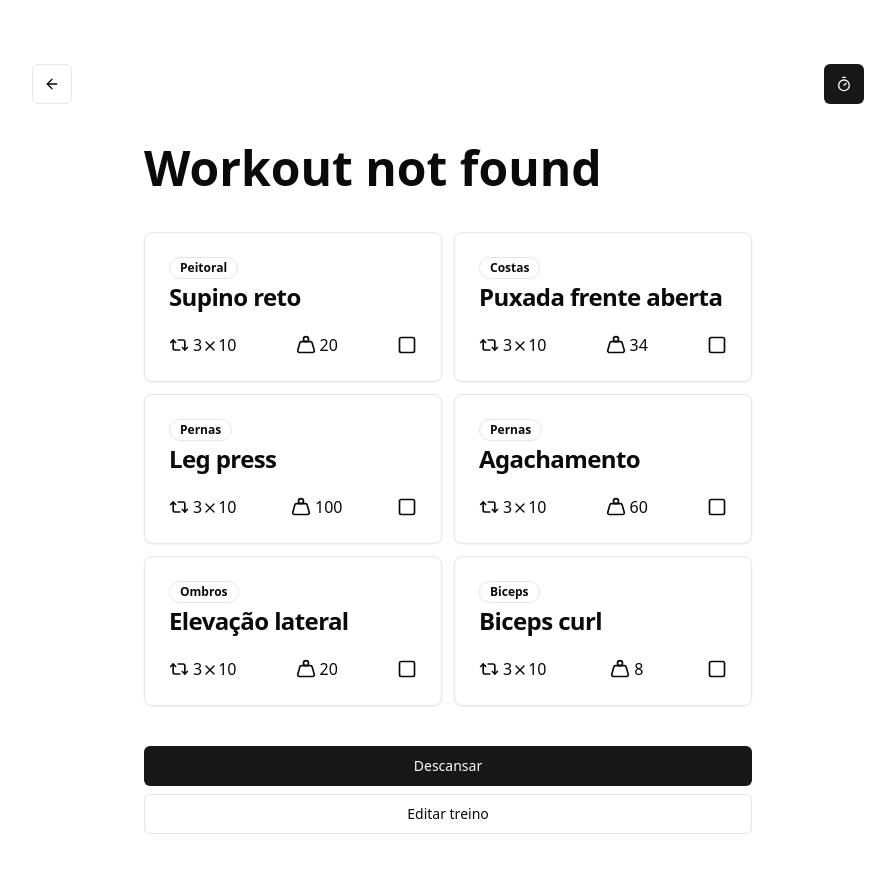
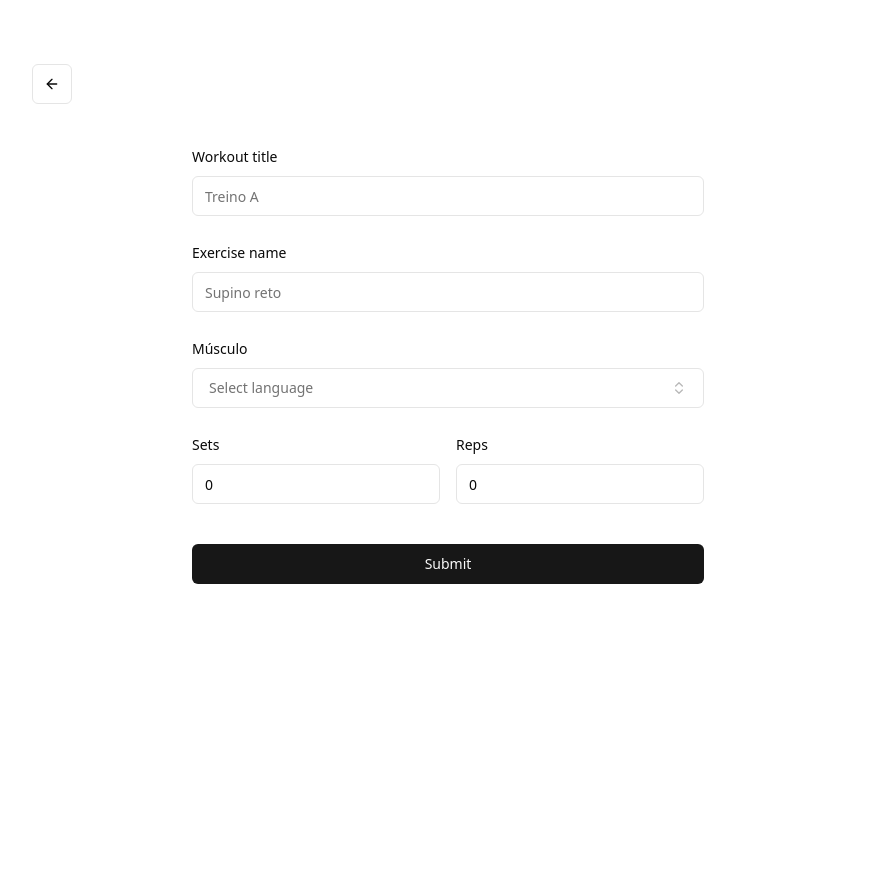
Before and after one commit to katsuragawaa/workout-react, a Next.js app: page /workout/new in a window 1280 px wide. Shown: the top 872 px of the page, without its empty margins (192-1087 px from the left). Built offline with nearby package versions, Linux system fonts and the light colour scheme.

Commit message:
Add new workout page component

```diff
--- /dev/null
+++ b/app/workout/new/page.tsx
@@ -0,0 +1,165 @@
+"use client";
+
+import { MuscleCombobox } from "@/components/muscle-combobox";
+import { Button, buttonVariants } from "@/components/ui/button";
+import { Form, FormControl, FormField, FormItem, FormLabel, FormMessage } from "@/components/ui/form";
+import { Input } from "@/components/ui/input";
+import { zodResolver } from "@hookform/resolvers/zod";
+import { ArrowLeft } from "lucide-react";
+import Link from "next/link";
+import { Fragment } from "react";
+import { useForm } from "react-hook-form";
+import { z } from "zod";
+
+export const formSchema = z.object({
+  title: z.string().min(2).max(50),
+  exercises: z.array(
+    z.object({
+      id: z.number().optional(),
+      name: z.string().min(2).max(20),
+      muscle: z.string().min(2).max(20),
+      sets: z.number().min(1).max(5),
+      reps: z.number().min(1).max(30),
+      weight: z.number().min(1).max(500),
+    }),
+  ),
+});
+
+export default function NewWorkout() {
+  const form = useForm<z.infer<typeof formSchema>>({
+    resolver: zodResolver(formSchema),
+    defaultValues: {
+      title: "",
+      exercises: [
+        {
+          name: "",
+          muscle: "",
+          sets: 0,
+          reps: 0,
+          weight: 0,
+        },
+      ],
+    },
+  });
+
+  function onSubmit(values: z.infer<typeof formSchema>) {
+    console.log(values);
+  }
+
+  return (
+    <>
+      <header className="container flex items-center justify-between">
+        <Link className={buttonVariants({ variant: "outline", size: "icon" })} href="/">
+          <ArrowLeft className="h-4 w-4" />
+        </Link>
+      </header>
+
+      <main className="container flex min-h-screen max-w-xl flex-col pt-10">
+        <Form {...form}>
+          <form onSubmit={form.handleSubmit(onSubmit)} className="space-y-6">
+            <FormField
+              control={form.control}
+              name="title"
+              render={({ field }) => (
+                <FormItem>
+                  <FormLabel>Workout title</FormLabel>
+                  <FormControl>
+                    <Input placeholder="Treino A" {...field} />
+                  </FormControl>
+                  <FormMessage />
+                </FormItem>
+              )}
+            />
+
+            {form.getValues("exercises").map((exercise, index) => (
+              <Fragment key={exercise.id || index}>
+                <FormField
+                  control={form.control}
+                  name={`exercises.${index}.name`}
+                  render={({ field }) => (
+                    <FormItem>
+                      <FormLabel>Exercise name</FormLabel>
+                      <FormControl>
+                        <Input placeholder="Supino reto" {...field} />
+                      </FormControl>
+                      <FormMessage />
+                    </FormItem>
+                  )}
+                />
+
+                <FormField
+                  control={form.control}
+                  name="exercises.0.muscle"
+                  render={({ field }) => (
+                    <FormItem>
+                      <FormLabel>Músculo</FormLabel>
+                      <div>
+                        <MuscleCombobox value={field.value} setValue={form.setValue} />
+                      </div>
+                      <FormMessage />
+                    </FormItem>
+                  )}
+                />
+
+                <div className="grid grid-cols-2 gap-4">
+                  <FormField
+                    control={form.control}
+                    name={`exercises.${index}.sets`}
+                    render={({ field }) => (
+                      <FormItem>
+                        <FormLabel>Sets</FormLabel>
+                        <FormControl>
+                          <Input
+                            type="number"
+                            placeholder="3"
+                            {...field}
+                            onChange={(event) => {
+                              field.onChange(Number(event.currentTarget.value));
+                            }}
+                            onFocus={(event) => {
+                              event.currentTarget.select();
+                            }}
+                          />
+                        </FormControl>
+                        <FormMessage />
+                      </FormItem>
+                    )}
+                  />
+                  <FormField
+                    control={form.control}
+                    name={`exercises.${index}.reps`}
+                    render={({ field }) => (
+                      <FormItem>
+                        <FormLabel>Reps</FormLabel>
+                        <FormControl>
+                          <Input
+                            type="number"
+                            placeholder="10"
+                            {...field}
+                            onChange={(event) => {
+                              field.onChange(Number(event.currentTarget.value));
+                            }}
+                            onFocus={(event) => {
+                              event.currentTarget.select();
+                            }}
+                          />
+                        </FormControl>
+                        <FormMessage />
+                      </FormItem>
+                    )}
+                  />
+                </div>
+              </Fragment>
+            ))}
+
+            <div className="pt-4">
+              <Button type="submit" className="w-full">
+                Submit
+              </Button>
+            </div>
+          </form>
+        </Form>
+      </main>
+    </>
+  );
+}
```
